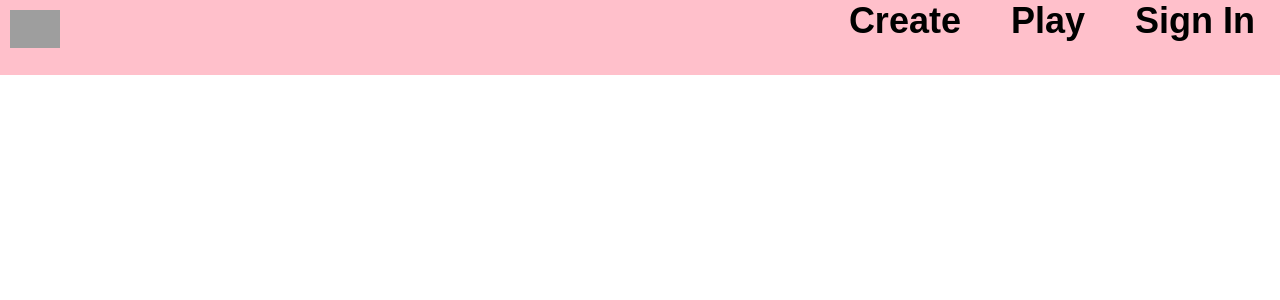
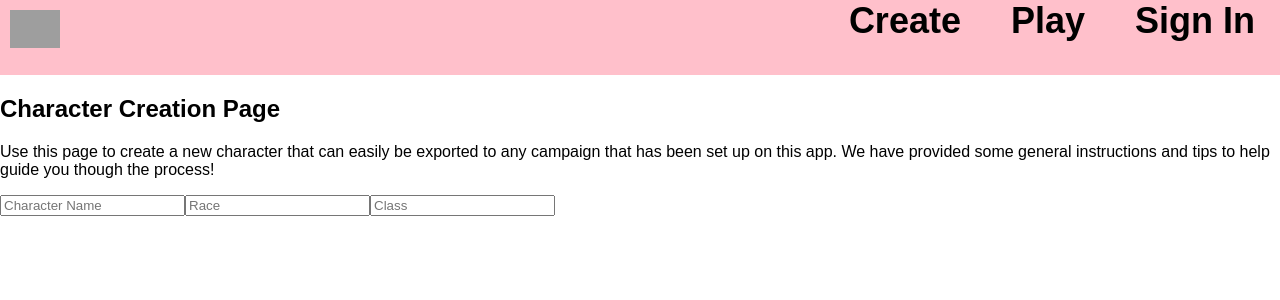
Before and after one commit to mhudgins22/behold, a React app: page /NewCharacter in a window 1280 px wide. Shown: the top 300 px of the page. Built offline with nearby package versions, Linux system fonts and the light colour scheme; grey boxes are pictures that could not be loaded.

Commit message:
Created NewCharacter component. Started building form on NewCharacter

```diff
--- a/src/containers/CharacterPage/CharacterPage.js
+++ b/src/containers/CharacterPage/CharacterPage.js
@@ -1,16 +1,20 @@
 import React, { Component } from 'react';
+import { Link } from 'react-router-dom';
 
 import Button from "../../components/UI/Button/Button";
+import NewCharacter from "../NewCharacter/NewCharacter";
 
 class CharacterPage extends Component {
   render() {
     return (
       <div>
-        <Button
-          buttonType = "Character"
-          clicked = {null}
-          text = "Create New Character">
-        </Button>
+        <Link to="/NewCharacter">
+          <Button
+            buttonType = "Character"
+            clicked = {null}
+            text = "Create New Character">
+          </Button>
+        </Link>
         <Button
           buttonType = "Character"
           clicked = {null}
--- a/src/containers/Create/Create.js
+++ b/src/containers/Create/Create.js
@@ -1,5 +1,5 @@
-import React, {Component} from "react";
-import {Route, Link} from "react-router-dom";
+import React, { Component } from "react";
+import { Route, Link } from "react-router-dom";
 
 import LargeInfoBox from "../../components/LargeInfoBox/LargeInfoBox";
 import CharacterPage from "../CharacterPage/CharacterPage";
--- a/src/containers/Layout/Layout.js
+++ b/src/containers/Layout/Layout.js
@@ -1,12 +1,12 @@
-import React, {Component} from "react";
-import {Route} from "react-router-dom";
+import React, { Component } from "react";
+import { Route } from "react-router-dom";
 
 import Navbar from "../../components/Navigation/Navbar/Navbar";
 import Welcome from "../Welcome/Welcome";
 import Create from "../Create/Create";
 import Play from "../Play/Play";
 import CharacterPage from "../CharacterPage/CharacterPage";
-
+import NewCharacter from "../NewCharacter/NewCharacter";
 import classes from "./Layout.css";
 
 class Layout extends Component {
@@ -18,6 +18,7 @@ class Layout extends Component {
 				<Route path = "/Create" component = {Create} />
 				<Route path = "/Play" component = {Play} />
 				<Route path = "/CharacterPage" component = {CharacterPage} />
+				<Route path = "/NewCharacter" component = {NewCharacter} />
 			</div>
 		)
 	}
--- /dev/null
+++ b/src/containers/NewCharacter/NewCharacter.js
@@ -0,0 +1,23 @@
+import React, { Component } from 'react';
+
+class NewCharacter extends Component {
+  render() {
+    let form = (
+      <form>
+        <input className={null} type="text" name="characterName" placeholder="Character Name" />
+        <input className={null} type="select" name="race" placeholder="Race" />
+        <input className={null} type="select" name="class" placeholder="Class" />
+      </form>
+    );
+
+    return (
+      <div>
+        <h2>Character Creation Page</h2>
+        <p>Use this page to create a new character that can easily be exported to any campaign that has been set up on this app. We have provided some general instructions and tips to help guide you though the process!</p>
+        {form}
+      </div>
+    )
+  }
+}
+
+export default NewCharacter;
```
